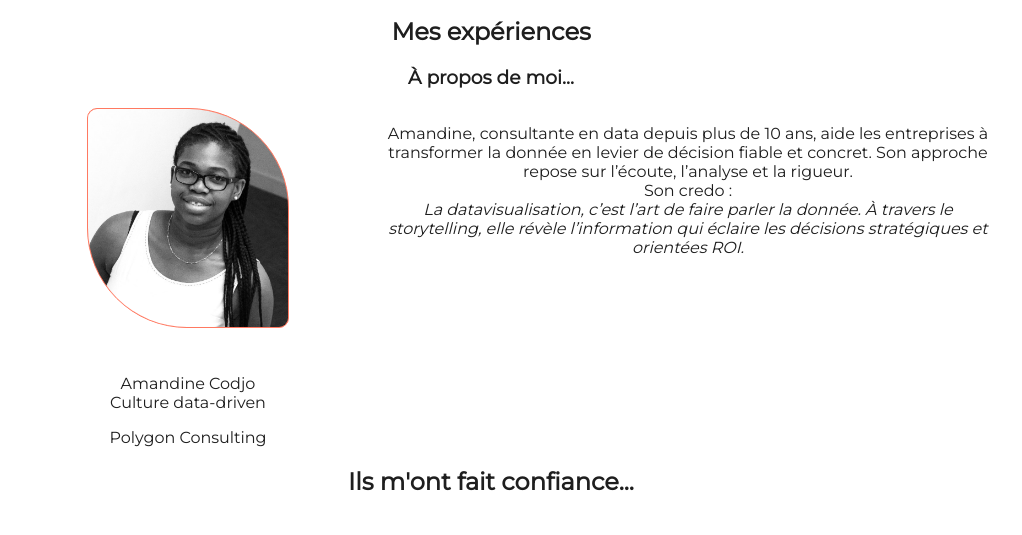
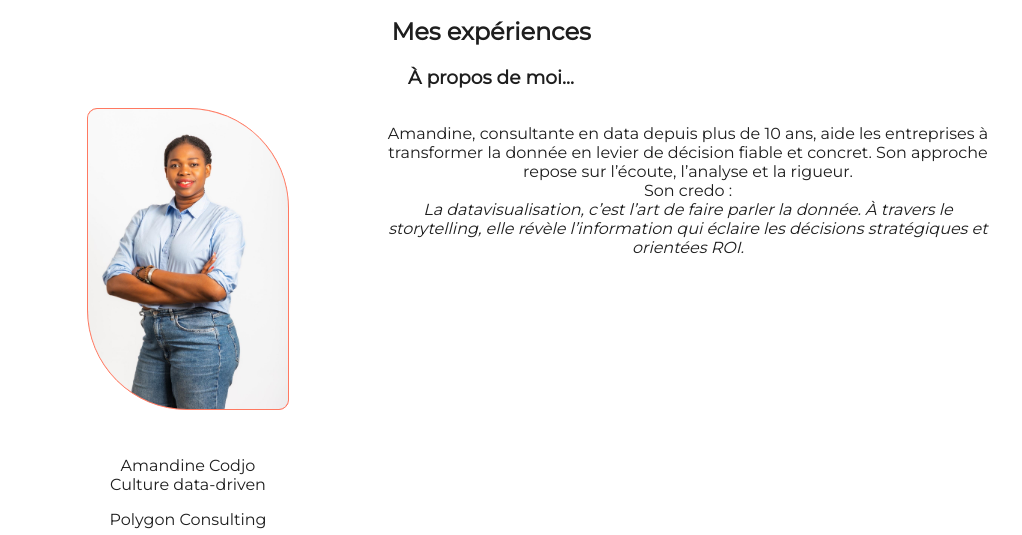
Before and after one commit to Renedeo/Website, a plain HTML site: page index.html in a window 1280 px wide. Shown: the part 1599-2134 px from the top of the page, without its empty margins (149-1171 px from the left). Drawn offline with Linux system fonts and the light colour scheme; files that its build step writes are made by us from their sources; a web font is replaced by a local one.

Commit message:
Fix: resolved issue #4 - Change  the picture in the "Experiences section"

```diff
--- a/index.html
+++ b/index.html
@@ -205,7 +205,7 @@
             <div id="a-propos">
                 <div id="ACO-profile">
                     <div id="picture-container">
-                        <img src="public/images/photo/amandine_cropped.png"
+                        <img src="public/images/photo/amandine.jpeg"
                             alt="Photo de profil de la fondatrice de Polygon Consulting, Amandine Codjo">
                     </div>
                     <div>
```
Also changed, not shown: public/images/photo/amandine.jpeg (added).
